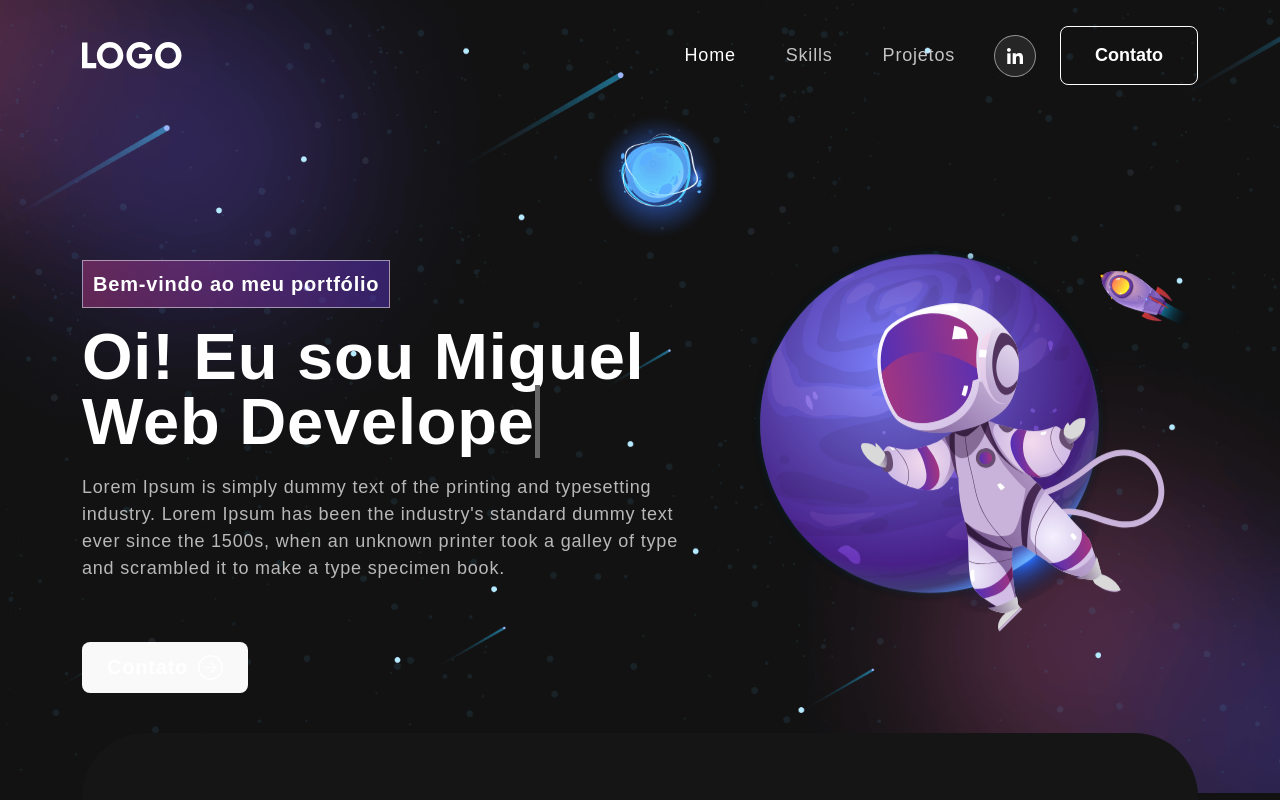
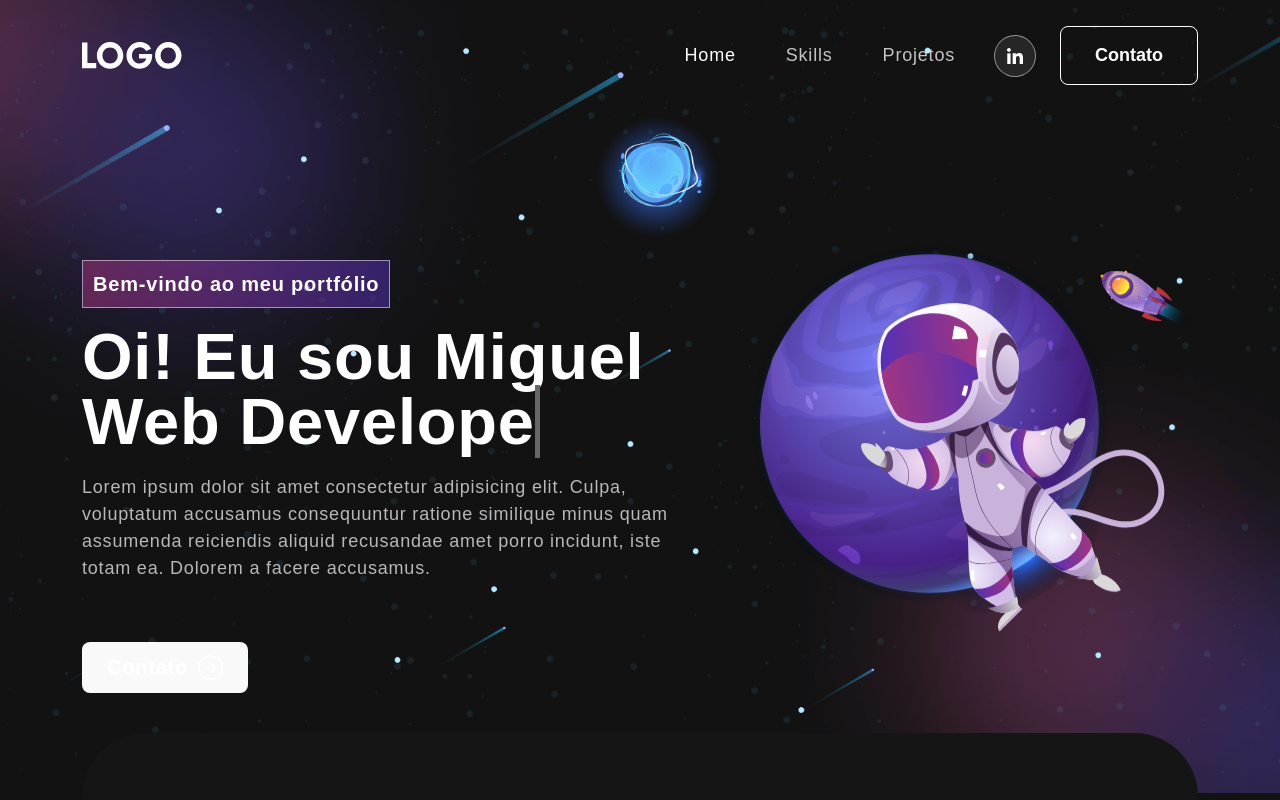
Before and after one commit to SoshiNoir/portfolio, a React (Vite) app: page / in a window 1280 px wide. Shown: the top 800 px of the page. Built offline with nearby package versions, Linux system fonts and the light colour scheme; a web font is replaced by a local one.

Commit message:
few adjustments

```diff
--- a/src/components/Banner.jsx
+++ b/src/components/Banner.jsx
@@ -3,6 +3,10 @@ import { useEffect, useState } from "react";
 import { Col, Container, Row } from "react-bootstrap";
 import { ArrowRightCircle } from 'react-bootstrap-icons';
 import TrackVisibility from 'react-on-screen';
+import {
+  BrowserRouter as Router
+} from "react-router-dom";
+import { HashLink } from 'react-router-hash-link';
 import headerImg from "../assets/img/header-img.svg";
 
 export const Banner = () => {
@@ -48,6 +52,7 @@ export const Banner = () => {
   }
 
   return (
+    <Router>
     <section className="banner" id="home">
       <Container>
         <Row className="d-flex justify-content-*-center">
@@ -56,9 +61,11 @@ export const Banner = () => {
               {({ isVisible }) =>
               <div className={isVisible ? "animate__animated animate__fadeIn" : ""}>
                 <span className="tagline">Bem-vindo ao meu portfólio</span>
-                <h1>{`Oi! Eu sou Miguel`} <span className="txt-rotate" dataPeriod="1000" data-rotate='[ "Web Developer", "Web Developer", "Web Developer" ]'><span className="wrap">{text}</span></span></h1>
-                  <p>Lorem Ipsum is simply dummy text of the printing and typesetting industry. Lorem Ipsum has been the industry's standard dummy text ever since the 1500s, when an unknown printer took a galley of type and scrambled it to make a type specimen book.</p>
+                <h1>{`Oi! Eu sou Miguel`} <span className="txt-rotate" dataperiod="1000" data-rotate='[ "Web Developer", "Web Developer", "Web Developer" ]'><span className="wrap">{text}</span></span></h1>
+                  <p>Lorem ipsum dolor sit amet consectetur adipisicing elit. Culpa, voluptatum accusamus consequuntur ratione similique minus quam assumenda reiciendis aliquid recusandae amet porro incidunt, iste totam ea. Dolorem a facere accusamus.</p>
+                  <HashLink to='#connect'>
                   <button onClick={() => console.log('connect')}>Contato <ArrowRightCircle size={25} /></button>
+                  </HashLink>
               </div>}
             </TrackVisibility>
           </Col>
@@ -73,5 +80,6 @@ export const Banner = () => {
         </Row>
       </Container>
     </section>
+    </Router>
   )
 }
```
